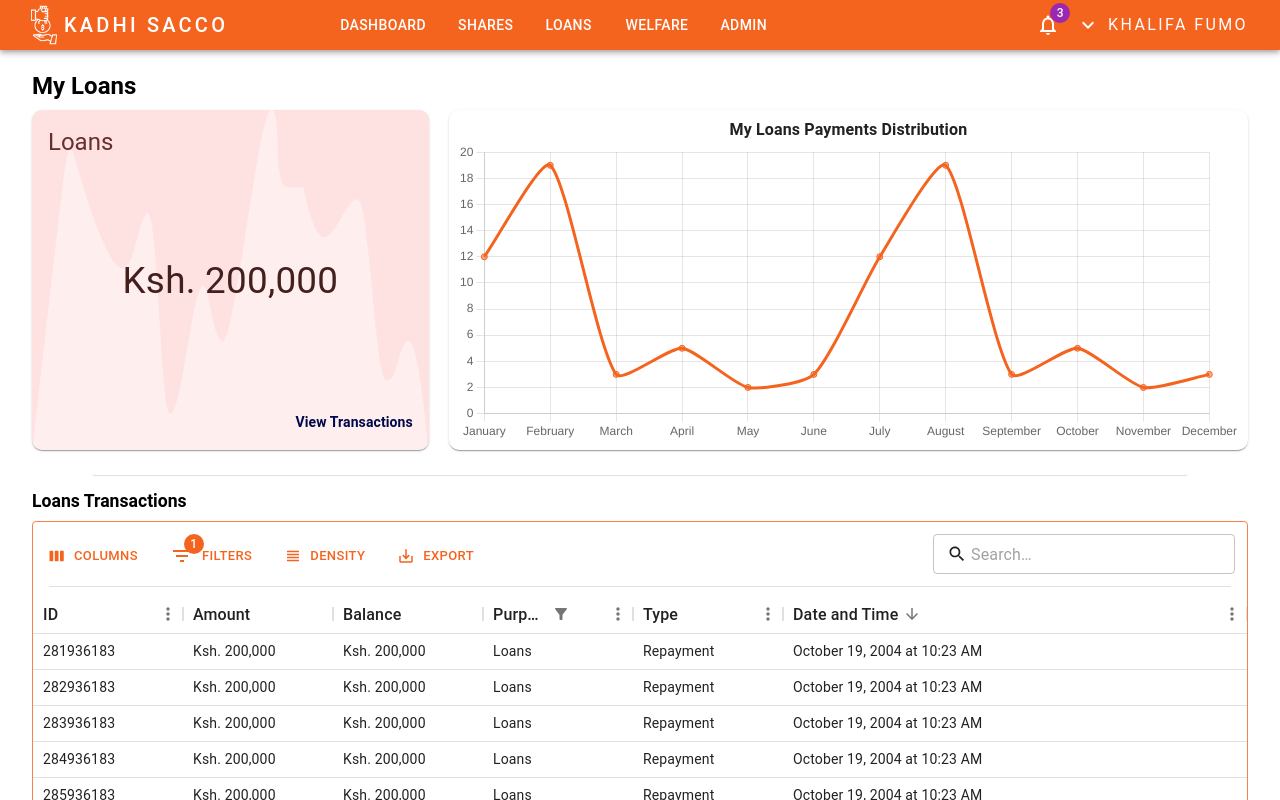
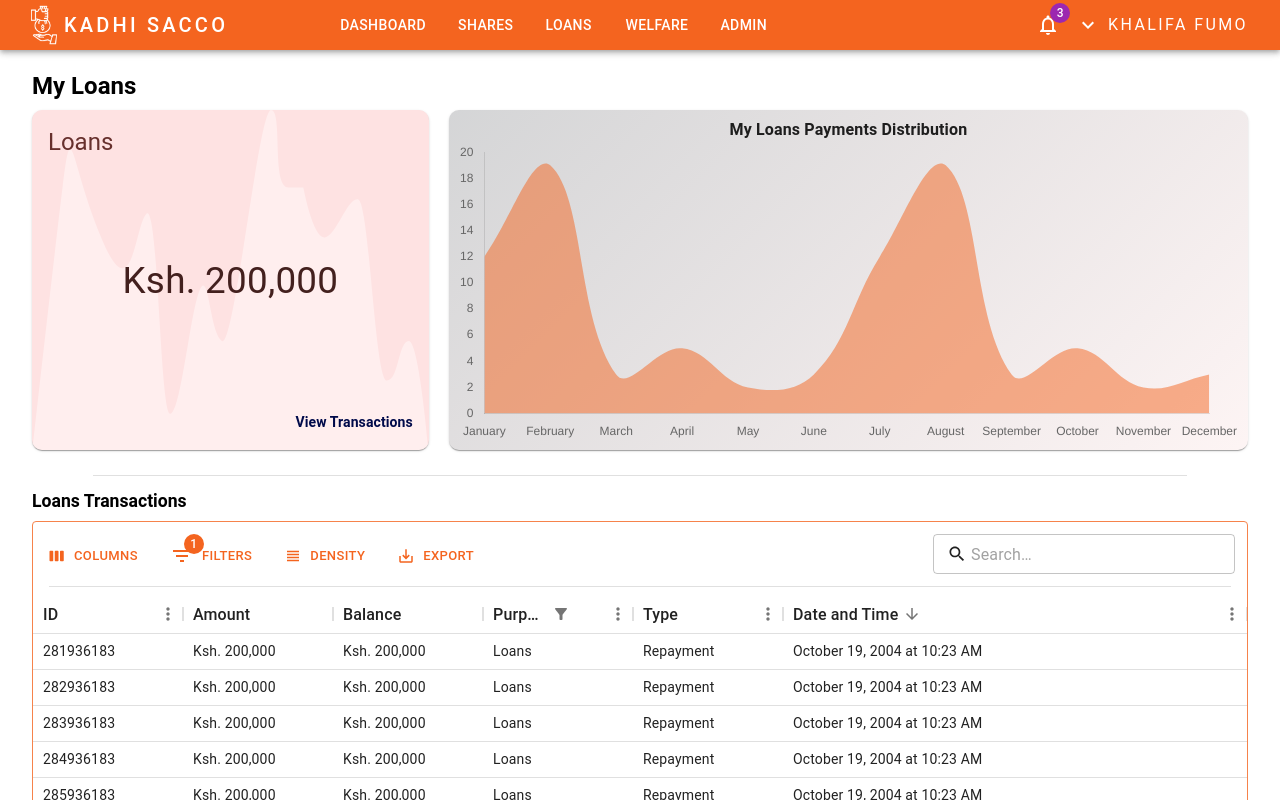
Before and after one commit to khalifa47/sacco, a Next.js app: page /loans in a window 1280 px wide. Shown: the top 800 px of the page. Built offline with nearby package versions, Linux system fonts and the light colour scheme.

Commit message:
trends modified

```diff
--- a/app/(components)/data/Trend.tsx
+++ b/app/(components)/data/Trend.tsx
@@ -14,6 +14,7 @@ import {
   LineElement,
   Tooltip,
   type ChartDataset,
+  Filler,
 } from "chart.js";
 import { capitalize } from "@/utils/helpers";
 // import { useState } from "react";
@@ -23,7 +24,8 @@ ChartJS.register(
   LinearScale,
   PointElement,
   LineElement,
-  Tooltip
+  Tooltip,
+  Filler
 );
 
 const Trend = ({
@@ -39,6 +41,13 @@ const Trend = ({
   //   const handleChangeScale = (event: React.ChangeEvent<HTMLInputElement>) => {
   //     setSelectedScale(event.target.value);
   //   };
+  datasets[0].label = "Amount";
+  datasets[0].borderColor = "#F4641F";
+  datasets[0].borderWidth = 0;
+  datasets[0].backgroundColor = "#F4641F80";
+  datasets[0].tension = 0.4;
+  datasets[0].fill = true;
+  datasets[0].pointRadius = 0;
 
   return (
     <Card
@@ -48,6 +57,9 @@ const Trend = ({
         flex: 1,
         borderRadius: "10px",
         maxHeight: "300px",
+        position: "relative",
+        background:
+          "linear-gradient(135deg, rgba(42, 45, 52, 0.2), rgba(247, 202, 201, 0.2))",
         ":hover": { boxShadow: 5 },
       }}
     >
@@ -86,6 +98,14 @@ const Trend = ({
           scales: {
             y: {
               beginAtZero: true,
+              grid: {
+                color: "transparent",
+              },
+            },
+            x: {
+              grid: {
+                color: "transparent",
+              },
             },
           },
           responsive: true,
--- a/app/loans/page.tsx
+++ b/app/loans/page.tsx
@@ -125,11 +125,7 @@ export default function Loans() {
           ]}
           datasets={[
             {
-              label: "Amount",
               data: [12, 19, 3, 5, 2, 3, 12, 19, 3, 5, 2, 3],
-              borderColor: "#F4641F",
-              backgroundColor: "#F4641F80",
-              tension: 0.2,
             },
           ]}
         />
--- a/app/shares/page.tsx
+++ b/app/shares/page.tsx
@@ -125,11 +125,7 @@ export default function Shares() {
           ]}
           datasets={[
             {
-              label: "Amount",
               data: [12, 19, 3, 5, 2, 3, 12, 19, 3, 5, 2, 3],
-              borderColor: "#F4641F",
-              backgroundColor: "#F4641F80",
-              tension: 0.2,
             },
           ]}
         />
--- a/app/welfare/page.tsx
+++ b/app/welfare/page.tsx
@@ -125,11 +125,7 @@ export default function Welfare() {
           ]}
           datasets={[
             {
-              label: "Amount",
               data: [12, 19, 3, 5, 2, 3, 12, 19, 3, 5, 2, 3],
-              borderColor: "#F4641F",
-              backgroundColor: "#F4641F80",
-              tension: 0.2,
             },
           ]}
         />
```
